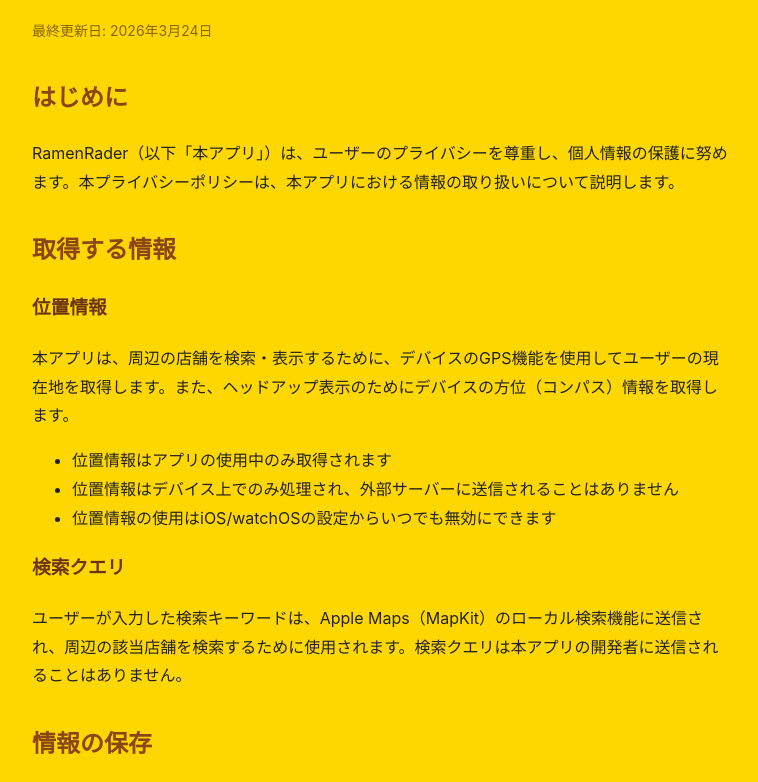
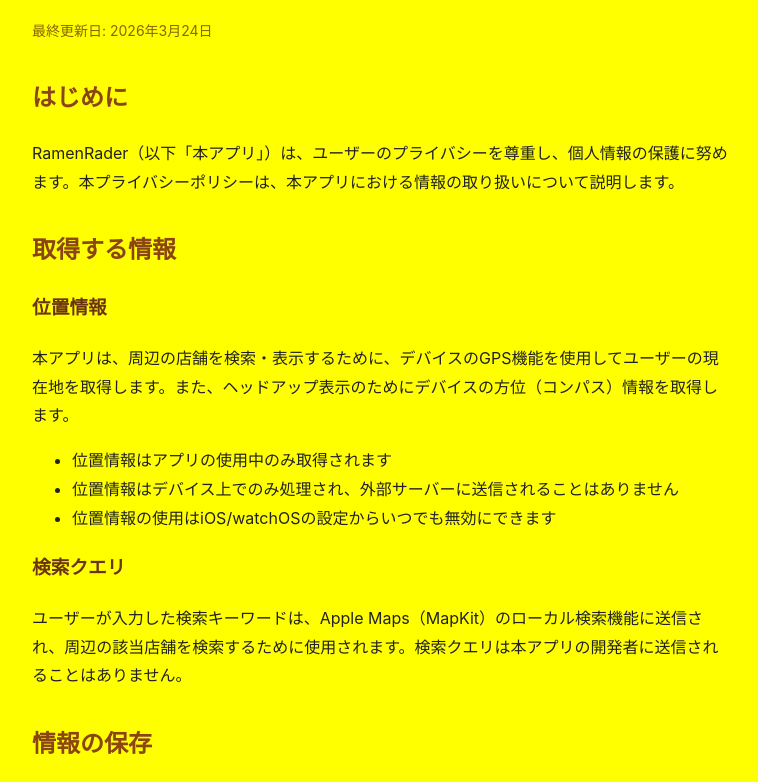
Before and after one commit to necobit/ramen-rader-privacy, a plain HTML site: page index.html in a window 1280 px wide. Shown: the part 120-902 px from the top of the page, without its empty margins (258-1016 px from the left). Drawn offline with Linux system fonts and the light colour scheme.

Commit message:
Change background to #FFFF00
Co-Authored-By: Claude Opus 4.6 (1M context) <noreply@anthropic.com>

```diff
--- a/index.html
+++ b/index.html
@@ -10,7 +10,7 @@
             max-width: 700px;
             margin: 0 auto;
             padding: 24px;
-            background: #FFD700;
+            background: #FFFF00;
             color: #222;
             line-height: 1.8;
         }
```
